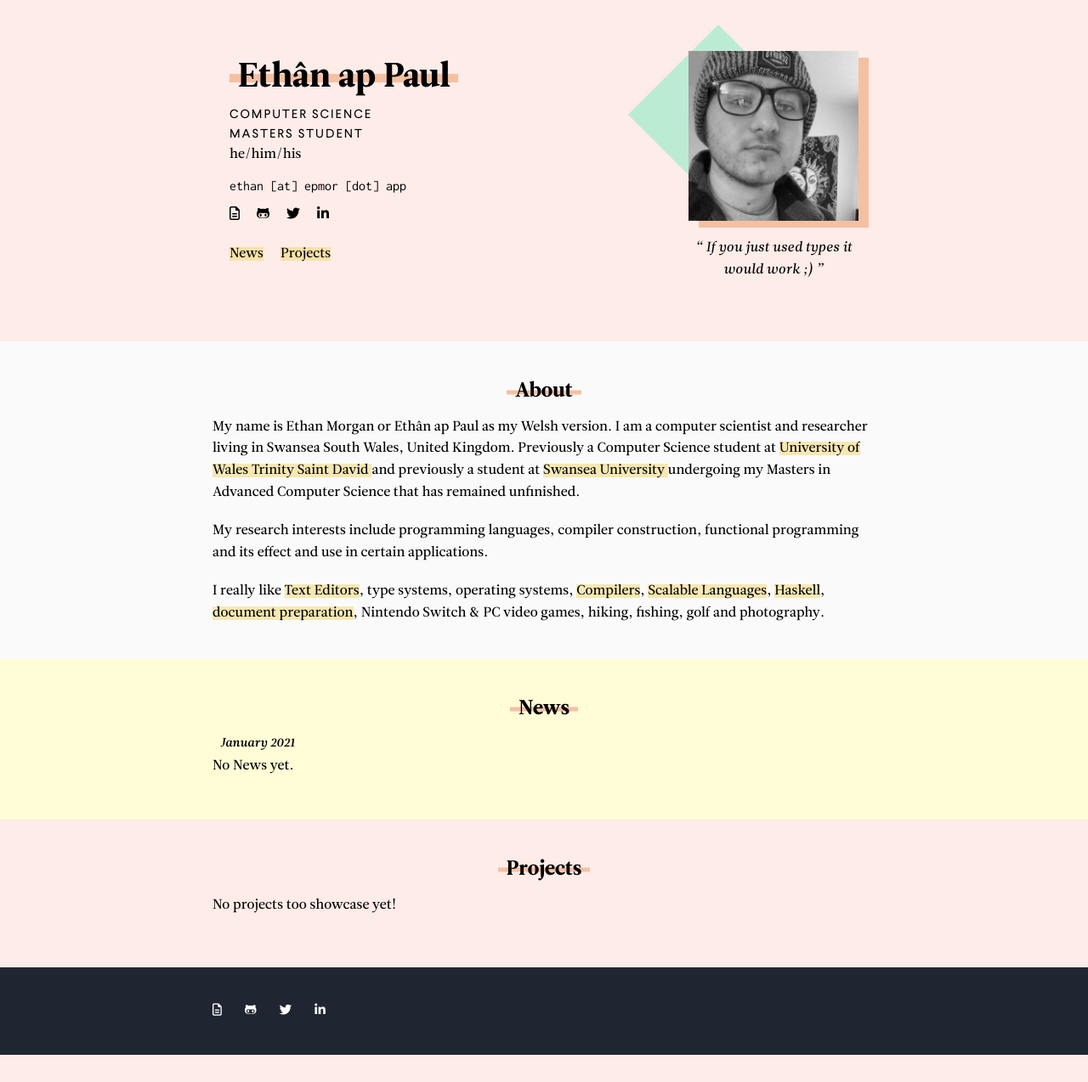
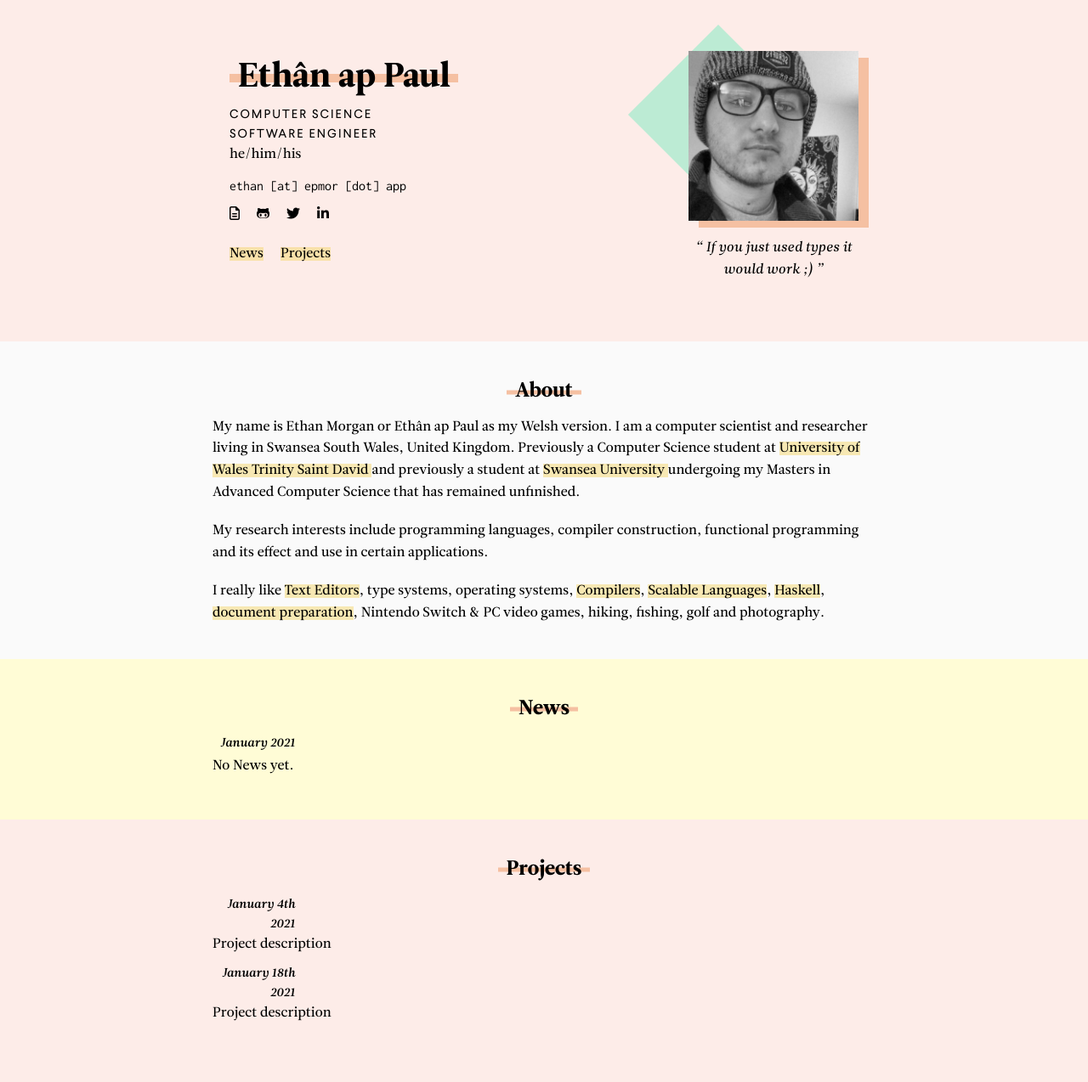
Before and after one commit to epmor/epmor.github.io, a website: page index.html in a window 1280 px wide. Shown: the top 1274 px of the page at 85% size. Before the commit the page ends 1242 px from the top, so only its background shows below. Drawn offline with Linux system fonts and the light colour scheme.

Commit message:
changed affiliation

```diff
--- a/index.html
+++ b/index.html
@@ -38,7 +38,7 @@
       <div class="header__intro">
         <h1 class="header__title">Ethân ap Paul</h1>
         <p class="header__affiliation">Computer Science</p>
-        <p class="header__affiliation">Masters Student</p>
+        <p class="header__affiliation">Software Engineer</p>
         <p class="header__pronoun">he/him/his</p>
         <p class="header__contact">ethan [at] epmor [dot] app</p>
         <ul class="header__links list-unstyled list-inline">
@@ -129,9 +129,15 @@
       <section id="projects" class="resume">
         <div class="container">
           <h2 class="section-title">Projects</h2>
-          <dl>
-              <p>No projects too showcase yet!</p>
-          </dl>
+          <dt class="news__item-date"><p>January 4th 2021</p></dt>
+          <dd class="news__item-description">
+            <p>Project description</p>
+          </dd>
+
+          <dt class="news__item-date"><p>January 18th 2021</p></dt>
+          <dd class="news__item-description">
+            <p>Project description</p>
+          </dd>
       </section>
     </main>
   </body>
```
